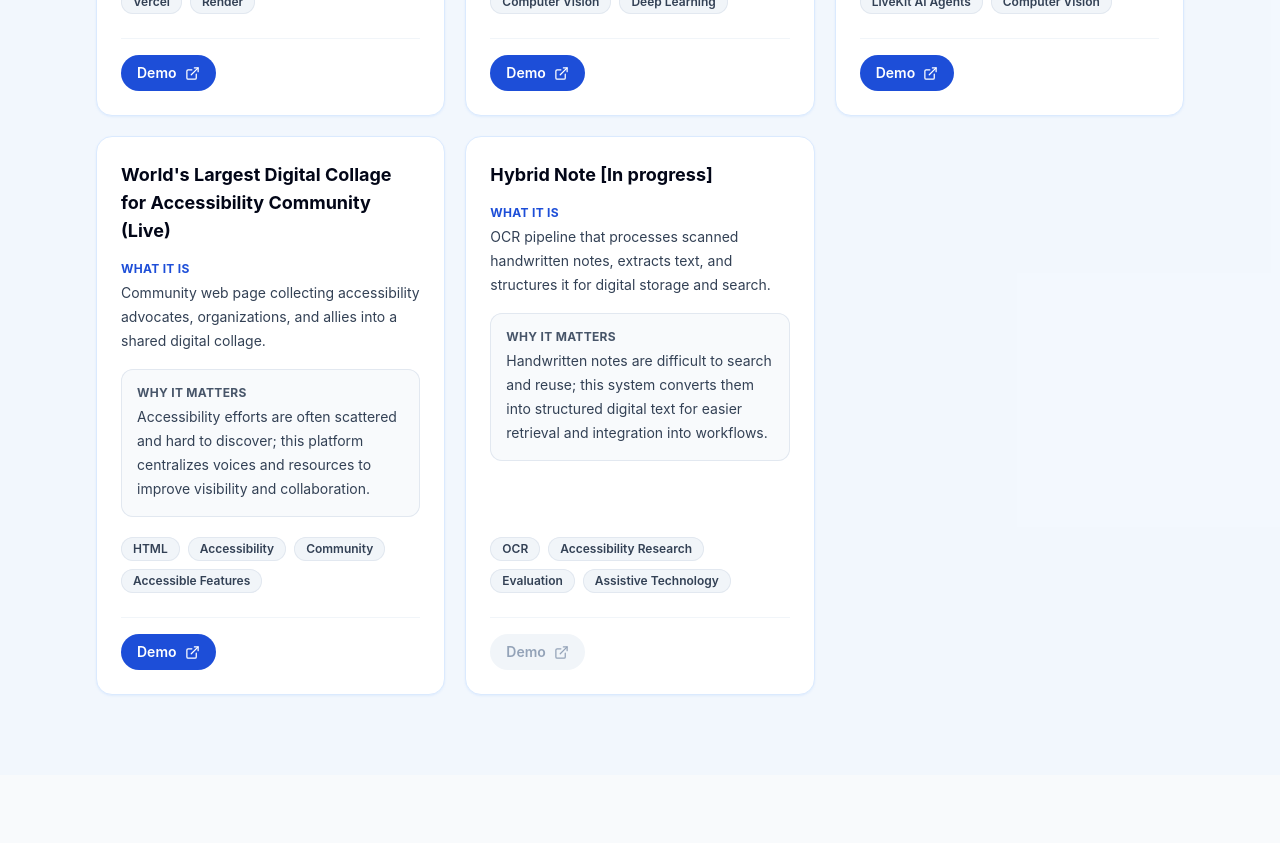
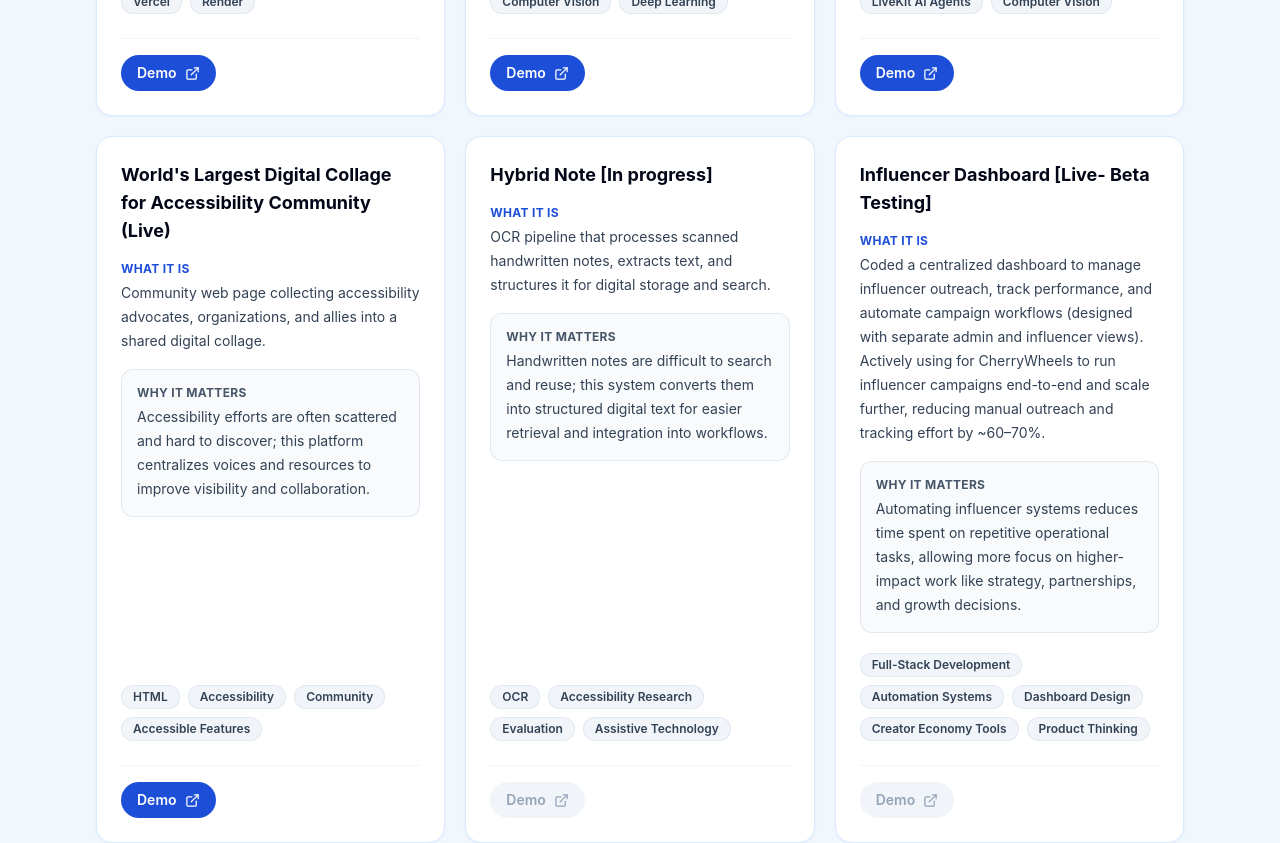
Before and after one commit to gaurijain21/website, a React (Vite) app: page / in a window 1280 px wide. Shown: the part 4300-5143 px from the top of the page. Built offline with nearby package versions, Linux system fonts and the light colour scheme.

Commit message:
updated project influencer dashboard

```diff
--- a/src/components/projects-section.tsx
+++ b/src/components/projects-section.tsx
@@ -55,6 +55,15 @@ export function ProjectsSection() {
       whyItMatters:
         "Handwritten notes are difficult to search and reuse; this system converts them into structured digital text for easier retrieval and integration into workflows.",
       technologies: ["OCR", "Accessibility Research", "Evaluation", "Assistive Technology"],
+    },
+    {
+      title: "Influencer Dashboard [Live- Beta Testing]",
+      whatItIs:
+        "Coded a centralized dashboard to manage influencer outreach, track performance, and automate campaign workflows (designed with separate admin and influencer views). Actively using for CherryWheels to run influencer campaigns end-to-end and scale further, reducing manual outreach and tracking effort by ~60–70%.",
+      whyItMatters:
+        "Automating influencer systems reduces time spent on repetitive operational tasks, allowing more focus on higher-impact work like strategy, partnerships, and growth decisions.",
+      technologies: ["Full-Stack Development", "Automation Systems", "Dashboard Design", "Creator Economy Tools", "Product Thinking"],
+
     },
     // {
     //   title: "Corporate Comic Lab [In progress]",
```
